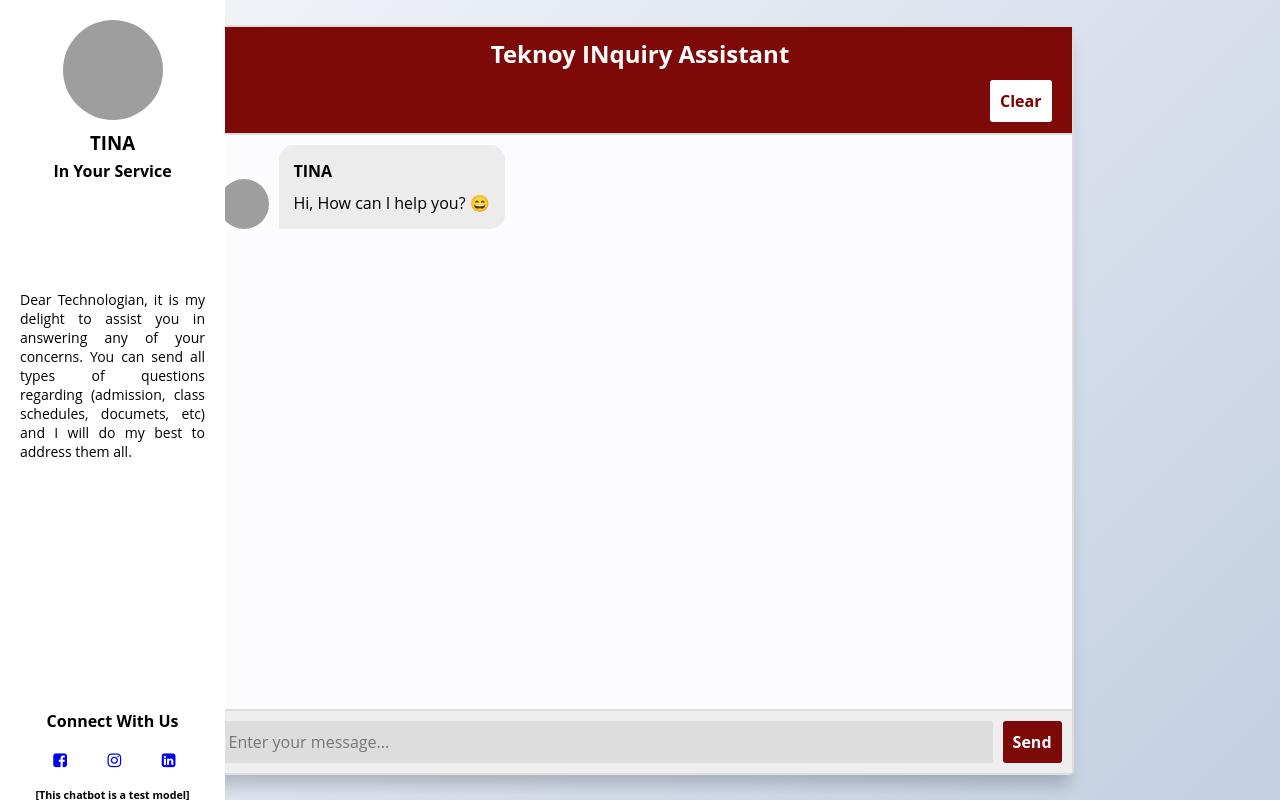
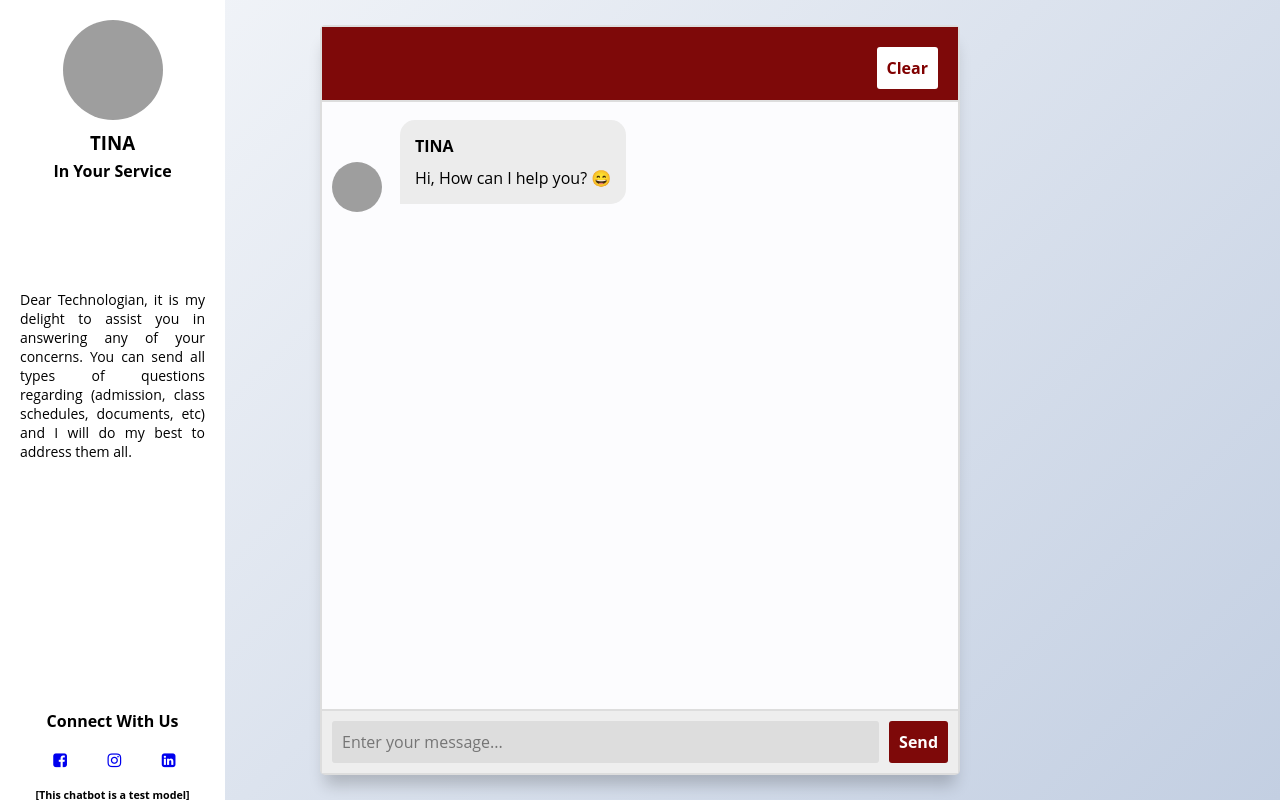
Before and after one commit to primrose101/Tina-App, a Flask app: page / in a window 1280 px wide. Run offline with Flask 2, Linux system fonts and the light colour scheme; parts of the project's set-up code (start-up, migrations or seed data) failed here and were passed over; some libraries are stand-ins or nearby versions; grey boxes are pictures that could not be loaded.

Commit message:
changes for some files done

```diff
--- a/main.py
+++ b/main.py
@@ -14,7 +14,7 @@ async def index():
     return render_template("index.html")
 
 @app.route("/get")
-def get_bot_response():
+async def get_bot_response():
     userText = request.args.get('msg')
     return chatbot.block(message=userText)
 
--- a/static/styles/style.css
+++ b/static/styles/style.css
@@ -31,7 +31,7 @@ body {
   display: flex;
   flex-flow: column wrap;
   justify-content: space-between;
-  width: 100%;
+  width: 50%;
   max-width: 867px;
   margin: 25px 10px;
   height: calc(100% - 50px);
@@ -85,6 +85,7 @@ body {
 .msg-bubble {
   max-width: 450px;
   padding: 15px;
+  margin: 8px;
   border-radius: 15px;
   background: var(--left-msg-bg);
 }
--- a/templates/index.html
+++ b/templates/index.html
@@ -20,7 +20,7 @@
                 <h3>TINA</h3>
                 <h4>In Your Service</h4>
                 <br><br><br><br>
-                <p class="para">Dear Technologian, it is my delight to assist you in answering any of your concerns. You can send all types of questions regarding (admission, class schedules, documets, etc) and I will do my best to address them all. </p>
+                <p class="para">Dear Technologian, it is my delight to assist you in answering any of your concerns. You can send all types of questions regarding (admission, class schedules, documents, etc) and I will do my best to address them all. </p>
 
             </div>
             <div class="footer">
@@ -38,9 +38,9 @@
 
   <section class="msger">
     <header class="msger-header">
-      <div class="msger-header-title">
+      <!-- <div class="msger-header-title">
         <h2>Teknoy INquiry Assistant</h2>
-      </div>
+      </div> -->
       <div class="msg right-msg">
         <form action="" class="msger-clear-inputarea">
           <button id="myBtn" class="msger-clear-btn">Clear</button>
@@ -93,14 +93,14 @@
       event.preventDefault();
 
       const msgText = msgerInput.value;
-      if (!msgText) window.location.reload();
+      if (!msgText) return;
 
       appendMessage(PERSON_NAME, PERSON_IMG, "right", msgText);
       msgerInput.value = "";
       botResponse(msgText);
     });
 
-    function appendMessage(name, img, side, text) {
+    async function appendMessage(name, img, side, text) {
       //   Simple solution for small apps
       const msgHTML = `
 <div class="msg ${side}-msg">
--- a/tina/corpus/templates/discount.py
+++ b/tina/corpus/templates/discount.py
@@ -4,7 +4,7 @@ from .template import Template
 default_name = 'Discount'
 
 pattern_list = [
-    'For Sibling Discounts: https://bit.ly/CITU-SDP2021. Full-Payment: 20%. Basta You: 0%'
+    'For Sibling Discounts, kindly refer to this link https://bit.ly/CITU-SDP2021. Also, there is a 20 percent discount for those who will pay their tuition in full. Thank you and Stay safe!'
 ]
 
 class Discount(Template):
--- a/tina/corpus/templates/tuition.py
+++ b/tina/corpus/templates/tuition.py
@@ -4,7 +4,7 @@ from .template import Template
 default_name = 'Tuition'
 
 pattern_list = [
-    'Generic Tuition. Payment methods: https://bit.ly/citupaymentoptions'
+    'An estimate of the fees is computed as follows: = P835.00 per unit cost x no. of units enrolled (all colleges except, nursing P918.50) = Add miscellaneous fee of around P6K (subject to change in the coming academic year). Also, here is the link for your payment options: https://bit.ly/citupaymentoptions. Thank you and Stay safe!'
 ]
 
 class Tuition(Template):
```
